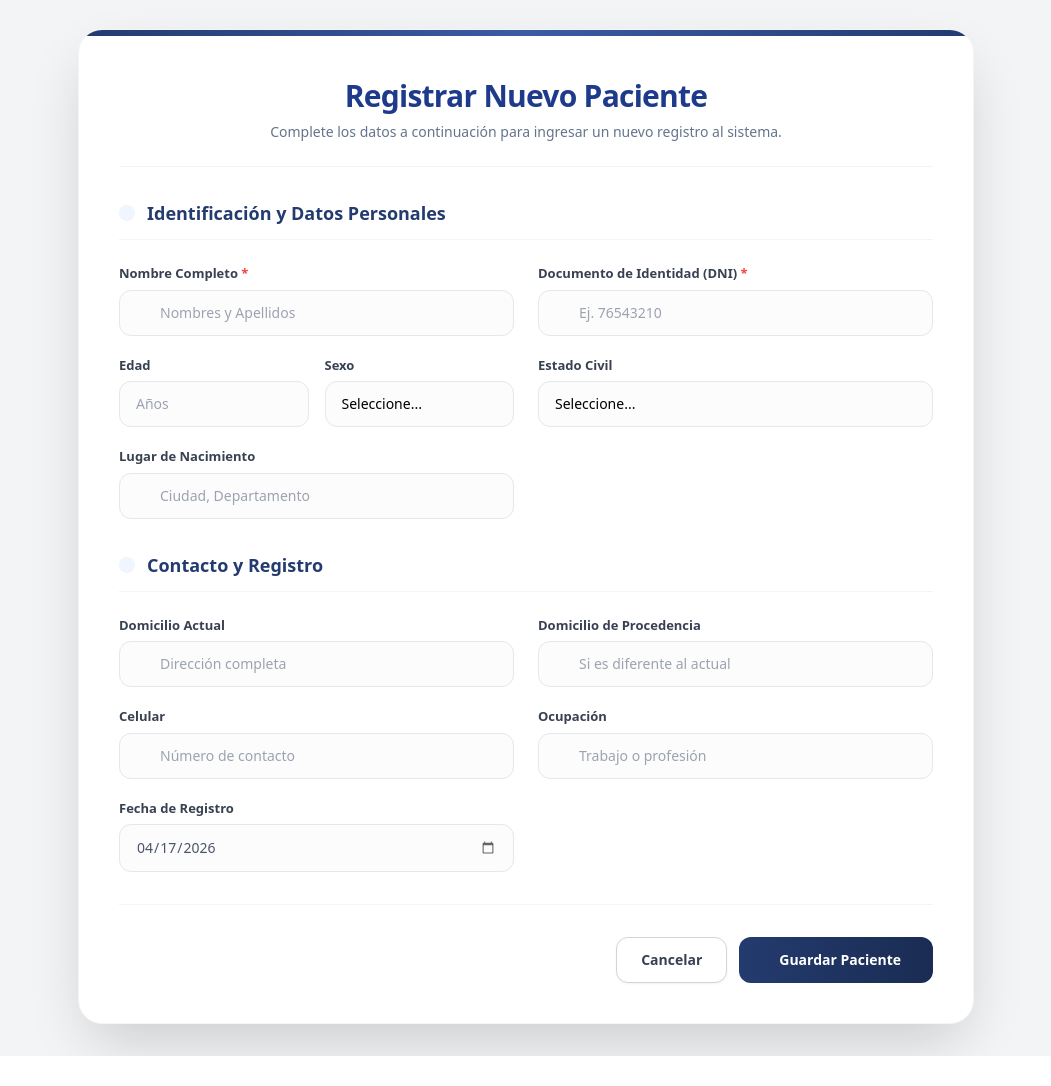
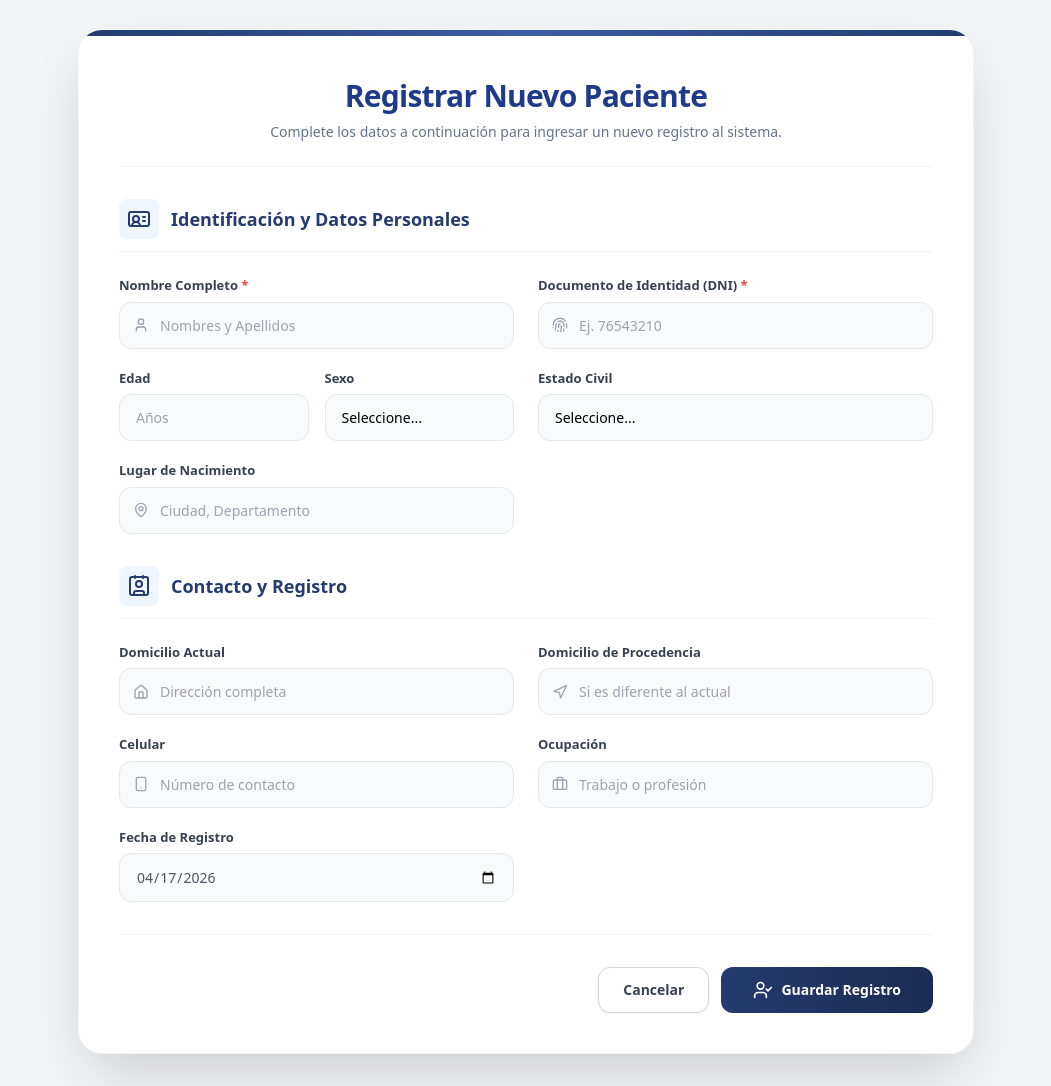
Before and after one commit to kerwinfidelqr-gif/clinica, a Django app: page /pacientes/create/ in a window 1280 px wide. Shown: the part 153-1239 px from the top of the page, without its empty margins (114-1165 px from the left). Before the commit the page ends 1209 px from the top, so only its background shows below. Run offline with Django 5.2, Linux system fonts and the light colour scheme; a user stored in the database is signed in; data comes from the database, SQL or seed files in the repository; some libraries are stand-ins or nearby versions.

Commit message:
Copia de error

```diff
--- a/pacientes/templates/pacientes/paciente_form.html
+++ b/pacientes/templates/pacientes/paciente_form.html
@@ -4,6 +4,8 @@
 {% if paciente %}Editar Paciente - Clínica Hipólito Unanue{% else %}Crear nuevo Paciente - Clínica Hipólito Unanue{% endif %}
 {% endblock %}
 {% block content %}
+<script src="https://unpkg.com/lucide@latest"></script>
+
 <div class="mb-6 md:mb-8 animate-fade-in-left">
     <div class="flex items-center space-x-3 mb-4 text-sm font-medium">
         <a href="{% url 'pacientes:paciente_list' %}" class="inline-flex items-center px-4 py-2 bg-white border border-gray-200 rounded-xl text-sm font-bold text-gray-500 hover:text-[#233b6e] hover:border-gray-300 hover:bg-gray-50 shadow-sm hover:shadow-md transition-all duration-300 group">
@@ -14,6 +16,7 @@
         </a>
     </div>
 </div>
+
 <div class="max-w-4xl mx-auto bg-white p-6 md:p-10 rounded-3xl shadow-[0_25px_60px_-12px_rgba(0,0,0,0.18)] border border-gray-100 relative overflow-hidden animate-fade-in-up">
     <div class="absolute top-0 left-0 w-full h-1.5 bg-gradient-to-r from-[#233b6e] via-[#3b5ba5] to-[#233b6e]"></div>
     <div class="text-center mt-2 mb-8 pb-6 border-b border-gray-100">
@@ -32,12 +35,13 @@
             {% endif %}
         </p>
     </div>
+
     <form method="post" class="space-y-8">
         {% csrf_token %}
         <div>
             <h3 class="text-lg font-bold text-[#233b6e] border-b border-gray-100 pb-3 mb-6 flex items-center group">
-                <div class="bg-blue-50 p-2 rounded-lg mr-3 group-hover:scale-110 transition-transform duration-300">
-                    <i class="fa-regular fa-id-badge text-[#233b6e]"></i>
+                <div class="bg-blue-50 p-2 rounded-lg mr-3 group-hover:scale-110 transition-transform duration-300 flex items-center justify-center w-10 h-10">
+                    <i data-lucide="id-card" class="text-[#233b6e] w-6 h-6"></i>
                 </div>
                 Identificación y Datos Personales
             </h3>
@@ -45,19 +49,19 @@
                 <div class="space-y-1.5 group/input">
                     <label for="{{ form.nombre.id_for_label }}" class="block text-[13px] font-bold text-gray-700 transition-colors group-focus-within/input:text-[#233b6e]">Nombre Completo <span class="text-red-500">*</span></label>
                     <div class="relative">
-                        <i class="fa-regular fa-user absolute left-3.5 top-1/2 -translate-y-1/2 text-gray-400 text-sm transition-colors duration-300 group-focus-within/input:text-[#233b6e]"></i>
+                        <i data-lucide="user" class="absolute left-3.5 top-1/2 -translate-y-1/2 text-gray-400 w-4 h-4 transition-colors duration-300 group-focus-within/input:text-[#233b6e]"></i>
                         <input type="text" name="{{ form.nombre.html_name }}" id="{{ form.nombre.id_for_label }}" placeholder="Nombres y Apellidos"
                             value="{{ form.nombre.value|default_if_none:'' }}"
-                            class="w-full pl-10 pr-3 py-3 bg-gray-50/50 border border-gray-200 rounded-xl text-sm hover:bg-white hover:border-gray-300 focus:bg-white focus:outline-none focus:ring-4 focus:ring-[#233b6e]/10 focus:border-[#233b6e] transition-all duration-300">
+                            class="custom-field pl-10 pr-3 py-3 w-full">
                     </div>
                 </div>
                 <div class="space-y-1.5 group/input">
                     <label for="{{ form.DNI.id_for_label }}" class="block text-[13px] font-bold text-gray-700 transition-colors group-focus-within/input:text-[#233b6e]">Documento de Identidad (DNI) <span class="text-red-500">*</span></label>
                     <div class="relative">
-                        <i class="fa-regular fa-id-card absolute left-3.5 top-1/2 -translate-y-1/2 text-gray-400 text-sm transition-colors duration-300 group-focus-within/input:text-[#233b6e]"></i>
+                        <i data-lucide="fingerprint" class="absolute left-3.5 top-1/2 -translate-y-1/2 text-gray-400 w-4 h-4 transition-colors duration-300 group-focus-within/input:text-[#233b6e]"></i>
                         <input type="number" name="{{ form.DNI.html_name }}" id="{{ form.DNI.id_for_label }}" placeholder="Ej. 76543210"
                             value="{{ form.DNI.value|default_if_none:'' }}"
-                            class="w-full pl-10 pr-3 py-3 bg-gray-50/50 border border-gray-200 rounded-xl text-sm hover:bg-white hover:border-gray-300 focus:bg-white focus:outline-none focus:ring-4 focus:ring-[#233b6e]/10 focus:border-[#233b6e] transition-all duration-300">
+                            class="custom-field pl-10 pr-3 py-3 w-full">
                     </div>
                 </div>
                 <div class="grid grid-cols-2 gap-4">
@@ -65,23 +69,23 @@
                         <label for="{{ form.edad.id_for_label }}" class="block text-[13px] font-bold text-gray-700 transition-colors group-focus-within/input:text-[#233b6e]">Edad</label>
                         <input type="number" name="{{ form.edad.html_name }}" id="{{ form.edad.id_for_label }}" placeholder="Años"
                             value="{{ form.edad.value|default_if_none:'' }}"
-                            class="w-full px-4 py-3 bg-gray-50/50 border border-gray-200 rounded-xl text-sm hover:bg-white hover:border-gray-300 focus:bg-white focus:outline-none focus:ring-4 focus:ring-[#233b6e]/10 focus:border-[#233b6e] transition-all duration-300">
+                            class="custom-field px-4 py-3 w-full">
                     </div>
-                    <div class="space-y-1.5 group/input">
-                        <label for="{{ form.sexo.id_for_label }}" class="block text-[13px] font-bold text-gray-700 transition-colors group-focus-within/input:text-[#233b6e]">Sexo</label>
+                    <div class="space-y-1.5">
+                        <label for="{{ form.sexo.id_for_label }}" class="block text-[13px] font-bold text-gray-700">Sexo</label>
                         <select name="{{ form.sexo.html_name }}" id="{{ form.sexo.id_for_label }}"
-                            class="w-full px-4 py-3 bg-gray-50/50 border border-gray-200 rounded-xl text-sm hover:bg-white hover:border-gray-300 focus:bg-white focus:outline-none focus:ring-4 focus:ring-[#233b6e]/10 focus:border-[#233b6e] transition-all duration-300 appearance-none cursor-pointer">
-                            <option value="" disabled {% if not form.sexo.value %}selected{% endif %} class="text-gray-400">Seleccione...</option>
+                            class="custom-field px-4 py-3 w-full appearance-none cursor-pointer">
+                            <option value="" disabled {% if not form.sexo.value %}selected{% endif %}>Seleccione...</option>
                             <option value="Femenino" {% if form.sexo.value == 'Femenino' %}selected{% endif %}>Femenino</option>
                             <option value="Masculino" {% if form.sexo.value == 'Masculino' %}selected{% endif %}>Masculino</option>
                         </select>
                     </div>
                 </div>
-                <div class="space-y-1.5 group/input">
-                    <label for="{{ form.estado_civil.id_for_label }}" class="block text-[13px] font-bold text-gray-700 transition-colors group-focus-within/input:text-[#233b6e]">Estado Civil</label>
+                <div class="space-y-1.5">
+                    <label for="{{ form.estado_civil.id_for_label }}" class="block text-[13px] font-bold text-gray-700">Estado Civil</label>
                     <select name="{{ form.estado_civil.html_name }}" id="{{ form.estado_civil.id_for_label }}"
-                        class="w-full px-4 py-3 bg-gray-50/50 border border-gray-200 rounded-xl text-sm hover:bg-white hover:border-gray-300 focus:bg-white focus:outline-none focus:ring-4 focus:ring-[#233b6e]/10 focus:border-[#233b6e] transition-all duration-300 appearance-none cursor-pointer">
-                        <option value="" disabled {% if not form.estado_civil.value %}selected{% endif %} class="text-gray-400">Seleccione...</option>
+                        class="custom-field px-4 py-3 w-full appearance-none cursor-pointer">
+                        <option value="" disabled {% if not form.estado_civil.value %}selected{% endif %}>Seleccione...</option>
                         <option value="Soltero" {% if form.estado_civil.value == 'Soltero' %}selected{% endif %}>Soltero/a</option>
                         <option value="Casado" {% if form.estado_civil.value == 'Casado' %}selected{% endif %}>Casado/a</option>
                         <option value="Viudo" {% if form.estado_civil.value == 'Viudo' %}selected{% endif %}>Viudo/a</option>
@@ -91,57 +95,57 @@
                 <div class="space-y-1.5 group/input">
                     <label for="{{ form.lugar_nacimiento.id_for_label }}" class="block text-[13px] font-bold text-gray-700 transition-colors group-focus-within/input:text-[#233b6e]">Lugar de Nacimiento</label>
                     <div class="relative">
-                        <i class="fa-solid fa-map-pin absolute left-3.5 top-1/2 -translate-y-1/2 text-gray-400 text-sm transition-colors duration-300 group-focus-within/input:text-[#233b6e]"></i>
+                        <i data-lucide="map-pin" class="absolute left-3.5 top-1/2 -translate-y-1/2 text-gray-400 w-4 h-4 transition-colors duration-300 group-focus-within/input:text-[#233b6e]"></i>
                         <input type="text" name="{{ form.lugar_nacimiento.html_name }}" id="{{ form.lugar_nacimiento.id_for_label }}" placeholder="Ciudad, Departamento"
                             value="{{ form.lugar_nacimiento.value|default_if_none:'' }}"
-                            class="w-full pl-10 pr-3 py-3 bg-gray-50/50 border border-gray-200 rounded-xl text-sm hover:bg-white hover:border-gray-300 focus:bg-white focus:outline-none focus:ring-4 focus:ring-[#233b6e]/10 focus:border-[#233b6e] transition-all duration-300">
+                            class="custom-field pl-10 pr-3 py-3 w-full">
                     </div>
                 </div>
             </div>
         </div>
+
         <div>
             <h3 class="text-lg font-bold text-[#233b6e] border-b border-gray-100 pb-3 mb-6 mt-8 flex items-center group">
-                <div class="bg-blue-50 p-2 rounded-lg mr-3 group-hover:scale-110 transition-transform duration-300">
-                    <i class="fa-solid fa-address-book text-[#233b6e]"></i>
+                <div class="bg-blue-50 p-2 rounded-lg mr-3 group-hover:scale-110 transition-transform duration-300 flex items-center justify-center w-10 h-10">
+                    <i data-lucide="contact" class="text-[#233b6e] w-6 h-6"></i>
                 </div>
                 Contacto y Registro
             </h3>
             <div class="grid grid-cols-1 md:grid-cols-2 gap-x-6 gap-y-5">
-
                 <div class="space-y-1.5 group/input">
                     <label for="{{ form.domicilio_actual.id_for_label }}" class="block text-[13px] font-bold text-gray-700 transition-colors group-focus-within/input:text-[#233b6e]">Domicilio Actual</label>
                     <div class="relative">
-                        <i class="fa-solid fa-house absolute left-3.5 top-1/2 -translate-y-1/2 text-gray-400 text-sm transition-colors duration-300 group-focus-within/input:text-[#233b6e]"></i>
+                        <i data-lucide="home" class="absolute left-3.5 top-1/2 -translate-y-1/2 text-gray-400 w-4 h-4 transition-colors duration-300 group-focus-within/input:text-[#233b6e]"></i>
                         <input type="text" name="{{ form.domicilio_actual.html_name }}" id="{{ form.domicilio_actual.id_for_label }}" placeholder="Dirección completa"
                             value="{{ form.domicilio_actual.value|default_if_none:'' }}"
-                            class="w-full pl-10 pr-3 py-3 bg-gray-50/50 border border-gray-200 rounded-xl text-sm hover:bg-white hover:border-gray-300 focus:bg-white focus:outline-none focus:ring-4 focus:ring-[#233b6e]/10 focus:border-[#233b6e] transition-all duration-300">
+                            class="custom-field pl-10 pr-3 py-3 w-full">
                     </div>
                 </div>
                 <div class="space-y-1.5 group/input">
                     <label for="{{ form.domicilio_procedencia.id_for_label }}" class="block text-[13px] font-bold text-gray-700 transition-colors group-focus-within/input:text-[#233b6e]">Domicilio de Procedencia</label>
                     <div class="relative">
-                        <i class="fa-solid fa-route absolute left-3.5 top-1/2 -translate-y-1/2 text-gray-400 text-sm transition-colors duration-300 group-focus-within/input:text-[#233b6e]"></i>
+                        <i data-lucide="navigation" class="absolute left-3.5 top-1/2 -translate-y-1/2 text-gray-400 w-4 h-4 transition-colors duration-300 group-focus-within/input:text-[#233b6e]"></i>
                         <input type="text" name="{{ form.domicilio_procedencia.html_name }}" id="{{ form.domicilio_procedencia.id_for_label }}" placeholder="Si es diferente al actual"
                             value="{{ form.domicilio_procedencia.value|default_if_none:'' }}"
-                            class="w-full pl-10 pr-3 py-3 bg-gray-50/50 border border-gray-200 rounded-xl text-sm hover:bg-white hover:border-gray-300 focus:bg-white focus:outline-none focus:ring-4 focus:ring-[#233b6e]/10 focus:border-[#233b6e] transition-all duration-300">
+                            class="custom-field pl-10 pr-3 py-3 w-full">
                     </div>
                 </div>
                 <div class="space-y-1.5 group/input">
                     <label for="{{ form.celular.id_for_label }}" class="block text-[13px] font-bold text-gray-700 transition-colors group-focus-within/input:text-[#233b6e]">Celular</label>
                     <div class="relative">
-                        <i class="fa-solid fa-mobile-screen-button absolute left-3.5 top-1/2 -translate-y-1/2 text-gray-400 text-sm transition-colors duration-300 group-focus-within/input:text-[#233b6e]"></i>
+                        <i data-lucide="smartphone" class="absolute left-3.5 top-1/2 -translate-y-1/2 text-gray-400 w-4 h-4 transition-colors duration-300 group-focus-within/input:text-[#233b6e]"></i>
                         <input type="number" name="{{ form.celular.html_name }}" id="{{ form.celular.id_for_label }}" placeholder="Número de contacto"
                             value="{{ form.celular.value|default_if_none:'' }}"
-                            class="w-full pl-10 pr-3 py-3 bg-gray-50/50 border border-gray-200 rounded-xl text-sm hover:bg-white hover:border-gray-300 focus:bg-white focus:outline-none focus:ring-4 focus:ring-[#233b6e]/10 focus:border-[#233b6e] transition-all duration-300">
+                            class="custom-field pl-10 pr-3 py-3 w-full">
                     </div>
                 </div>
                 <div class="space-y-1.5 group/input">
                     <label for="{{ form.ocupacion.id_for_label }}" class="block text-[13px] font-bold text-gray-700 transition-colors group-focus-within/input:text-[#233b6e]">Ocupación</label>
                     <div class="relative">
-                        <i class="fa-solid fa-briefcase absolute left-3.5 top-1/2 -translate-y-1/2 text-gray-400 text-sm transition-colors duration-300 group-focus-within/input:text-[#233b6e]"></i>
+                        <i data-lucide="briefcase" class="absolute left-3.5 top-1/2 -translate-y-1/2 text-gray-400 w-4 h-4 transition-colors duration-300 group-focus-within/input:text-[#233b6e]"></i>
                         <input type="text" name="{{ form.ocupacion.html_name }}" id="{{ form.ocupacion.id_for_label }}" placeholder="Trabajo o profesión"
                             value="{{ form.ocupacion.value|default_if_none:'' }}"
-                            class="w-full pl-10 pr-3 py-3 bg-gray-50/50 border border-gray-200 rounded-xl text-sm hover:bg-white hover:border-gray-300 focus:bg-white focus:outline-none focus:ring-4 focus:ring-[#233b6e]/10 focus:border-[#233b6e] transition-all duration-300">
+                            class="custom-field pl-10 pr-3 py-3 w-full">
                     </div>
                 </div>
                 <div class="space-y-1.5 group/input">
@@ -149,47 +153,46 @@
                     <div class="relative">
                         <input type="date" name="{{ form.fecha_ingreso.html_name }}" id="{{ form.fecha_ingreso.id_for_label }}"
                             value="{{ form.fecha_ingreso.value|date:'Y-m-d'|default_if_none:'' }}"
-                            class="w-full px-4 py-3 bg-gray-50/50 border border-gray-200 rounded-xl text-sm hover:bg-white hover:border-gray-300 focus:bg-white focus:outline-none focus:ring-4 focus:ring-[#233b6e]/10 focus:border-[#233b6e] transition-all duration-300 text-gray-600">
+                            class="custom-field px-4 py-3 w-full text-gray-600">
                     </div>
                 </div>
             </div>
         </div>
+
         <div class="flex flex-col-reverse sm:flex-row justify-end gap-3 pt-8 mt-4 border-t border-gray-100">
-            <a href="{% url 'pacientes:paciente_list' %}" class="w-full sm:w-auto text-center bg-white border border-gray-300 text-gray-700 font-bold py-3 px-6 rounded-xl transition-all duration-300 hover:bg-gray-50 hover:border-gray-400 text-sm shadow-sm">
+            <a href="{% url 'pacientes:paciente_list' %}" class="w-full sm:w-auto text-center bg-white border border-gray-300 text-gray-700 font-bold py-3 px-6 rounded-xl hover:bg-gray-50 text-sm shadow-sm transition-all">
                 Cancelar
             </a>
-            <button type="submit" class="w-full sm:w-auto bg-gradient-to-r from-[#233b6e] to-[#1a2c53] text-white font-bold py-3 px-8 rounded-xl transition-all duration-300 hover:shadow-[0_8px_20px_-6px_rgba(35,59,110,0.6)] hover:-translate-y-0.5 text-sm flex justify-center items-center relative overflow-hidden group">
-                <i class="fa-solid fa-check mr-2 transform group-hover:scale-110 transition-transform duration-300"></i>
-                {% if paciente %}Actualizar Paciente{% else %}Guardar Paciente{% endif %}
-                <div class="absolute inset-0 w-full h-full bg-white/20 -translate-x-full group-hover:animate-shimmer"></div>
+            <button type="submit" class="w-full sm:w-auto bg-gradient-to-r from-[#233b6e] to-[#1a2c53] text-white font-bold py-3 px-8 rounded-xl hover:shadow-lg hover:-translate-y-0.5 transition-all text-sm flex justify-center items-center group relative overflow-hidden">
+                <i data-lucide="user-check" class="w-5 h-5 mr-2 group-hover:scale-110 transition-transform duration-300"></i>
+                {% if paciente %}Actualizar expediente{% else %}Guardar Registro{% endif %}
+                <div class="absolute inset-0 w-full h-full bg-white/10 -translate-x-full group-hover:animate-shimmer"></div>
             </button>
         </div>
     </form>
 </div>
+
 <style>
-    @keyframes fadeInLeft {
-        0% { opacity: 0; transform: translateX(-20px); }
-        100% { opacity: 1; transform: translateX(0); }
+    .custom-field {
+        background-color: #f9fafb;
+        border: 1px solid #e5e7eb;
+        border-radius: 0.75rem;
+        outline: none;
+        font-size: 0.875rem;
+        transition: all 0.3s ease;
     }
-    @keyframes fadeInUp {
-        0% { opacity: 0; transform: translateY(20px); }
-        100% { opacity: 1; transform: translateY(0); }
-    }
-    @keyframes shimmer {
-        100% { transform: translateX(100%); }
-    }
-    .animate-fade-in-left { animation: fadeInLeft 0.6s cubic-bezier(0.16, 1, 0.3, 1) forwards; }
-    .animate-fade-in-up { animation: fadeInUp 0.6s cubic-bezier(0.16, 1, 0.3, 1) forwards; }
-    input[type="date"]::-webkit-calendar-picker-indicator {
-        cursor: pointer;
-        opacity: 0.6;
-        transition: 0.2s;
-    }
-    input[type="date"]::-webkit-calendar-picker-indicator:hover {
-        opacity: 1;
-    }
+    .custom-field:hover { background-color: #ffffff; border-color: #d1d5db; }
+    .custom-field:focus { background-color: #ffffff; border-color: #233b6e; box-shadow: 0 0 0 4px rgba(35, 59, 110, 0.1); }
+
+    @keyframes fadeInLeft { 0% { opacity: 0; transform: translateX(-20px); } 100% { opacity: 1; transform: translateX(0); } }
+    @keyframes fadeInUp { 0% { opacity: 0; transform: translateY(20px); } 100% { opacity: 1; transform: translateY(0); } }
+    .animate-fade-in-left { animation: fadeInLeft 0.6s ease-out forwards; }
+    .animate-fade-in-up { animation: fadeInUp 0.6s ease-out forwards; }
 </style>
+
 <script>
+    lucide.createIcons();
+
     document.addEventListener('DOMContentLoaded', function() {
         const fechaInput = document.getElementById('{{ form.fecha_ingreso.id_for_label }}');
         if(fechaInput && !fechaInput.value) {
--- a/pacientes/views.py
+++ b/pacientes/views.py
@@ -21,9 +21,9 @@ def paciente_list(request):
         response['Content-Disposition'] = 'attachment; filename="pacientes.csv"'
         response.write(u'\ufeff'.encode('utf8'))
         writer = csv.writer(response, delimiter=';')
-        writer.writerow(['ID', 'Nombre', 'DNI', 'Edad', 'Celular'])
+        writer.writerow(['ID', 'Nombre', 'DNI', 'Edad', 'Celular','Ocupacion', 'L. Nacimiento', 'Sexo', 'Estado', 'Domicilio A.', 'Domicilio P.', 'Fecha de I.' ])
         for p in pacientes_list:
-            writer.writerow([p.id_paciente, p.nombre, p.DNI, p.edad, p.celular])
+            writer.writerow([p.id_paciente, p.nombre, p.DNI, p.edad, p.celular, p.ocupacion, p.lugar_nacimiento, p.sexo, p.estado_civil, p.domicilio_actual, p.domicilio_procedencia, p.fecha_ingreso])
         return response
     paginator = Paginator(pacientes_list, 10)
     page_obj = paginator.get_page(request.GET.get('page'))
```
Also changed, not shown: historial_cl/templates/historial_cl/historial_form.html (+27 -13 lines).
